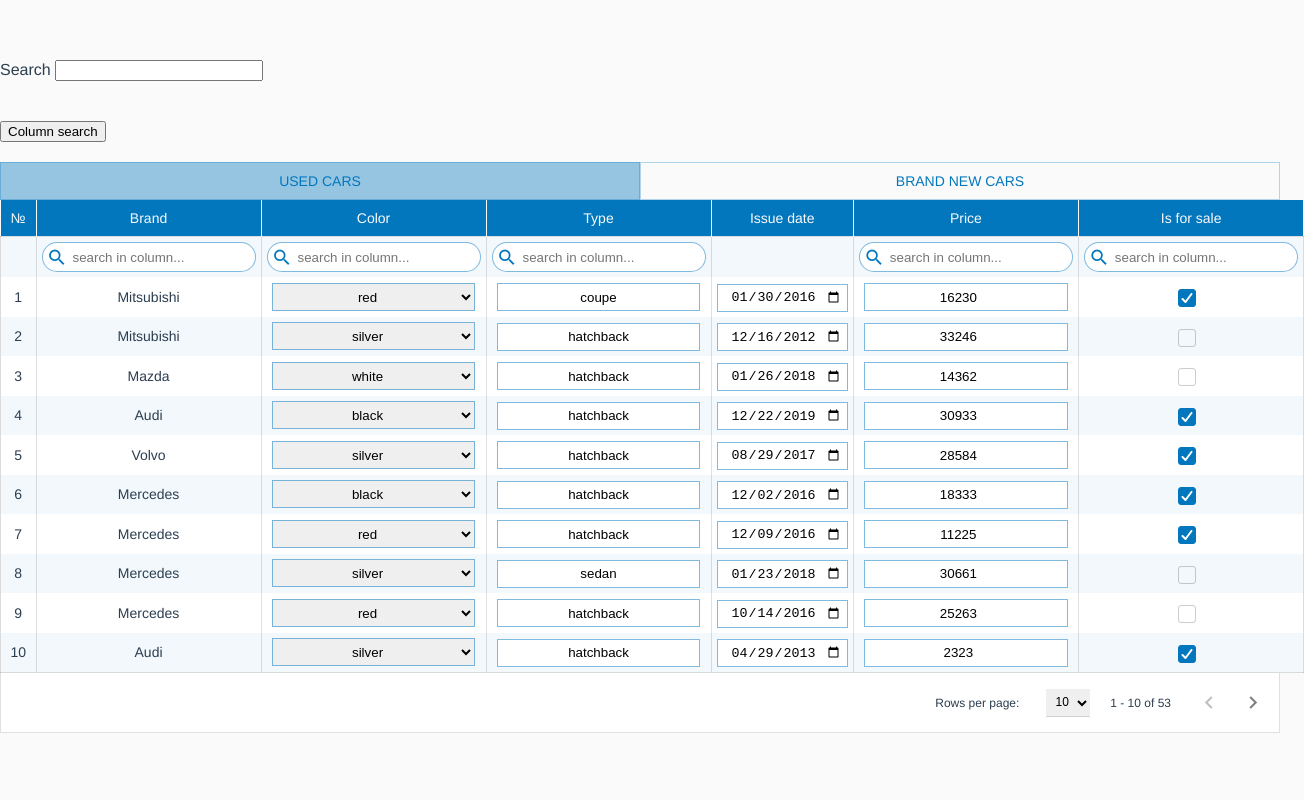
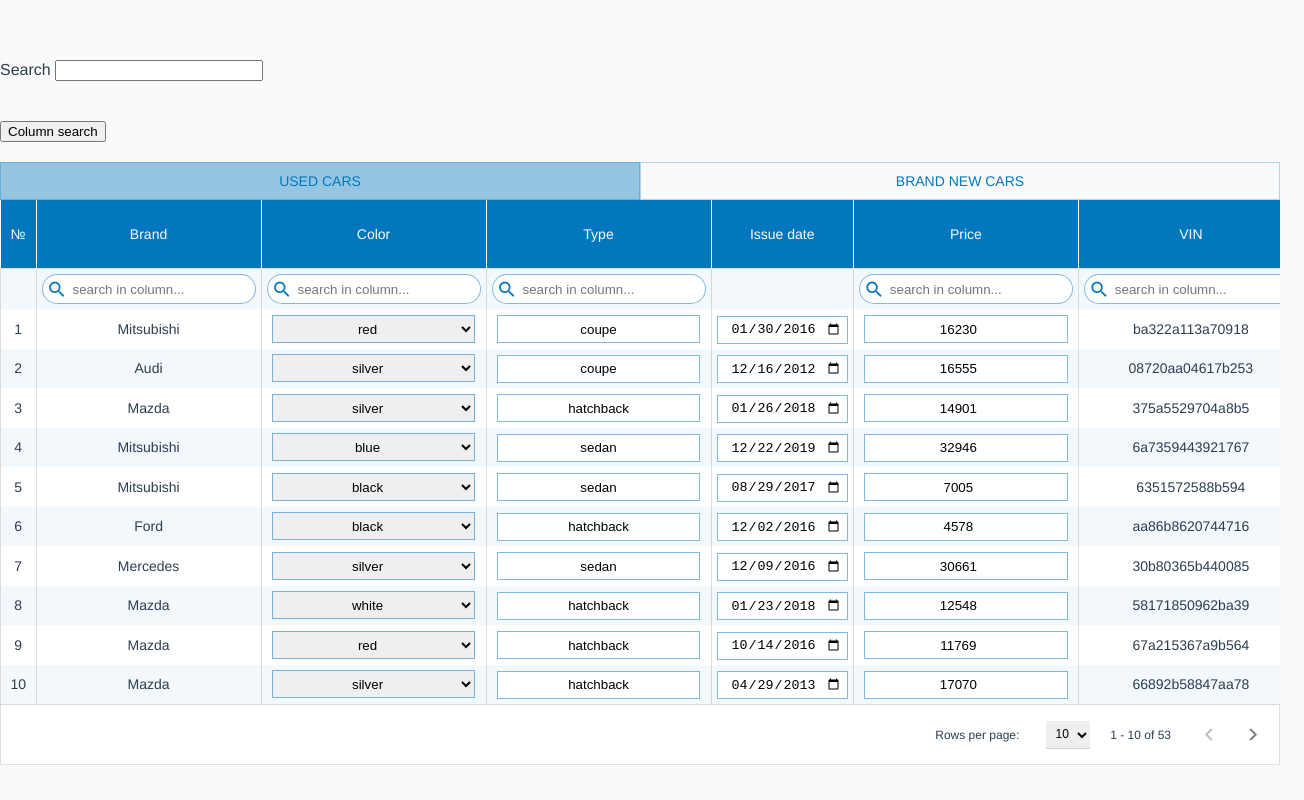
Before and after one commit to russian-stan/vue-flex-table, a Vue app: page / in a window 1280 px wide. Shown: the whole page, 1304 px wide, since content can reach past the window. Built offline with nearby package versions, Linux system fonts and the light colour scheme.

Commit message:
Table styles and horizontal scroll

```diff
--- a/src/App.vue
+++ b/src/App.vue
@@ -63,6 +63,7 @@
           issue_date: randomDate(new Date(2012, 0, 1), new Date()),
           price: Math.round(Math.random() * 35000).toString(),
           for_sale: !!Math.round(Math.random()),
+          vin: Math.random().toString(12).substring(2),
           uid: Math.random().toString(12).substring(2),
         },
       )
@@ -123,12 +124,19 @@
             order: 5,
           },
           {
+            text: 'VIN',
+            row_key: 'vin',
+            sortable: false,
+            filterable: true,
+            order: 6,
+          },
+          {
             text: 'Is for sale',
             row_key: 'for_sale',
             sortable: true,
-            filterable: true,
+            filterable: false,
             col_type: 'checkbox',
-            order: 6,
+            order: 7,
           },
         ],
         rows: this.generateRows(),
--- a/src/components/VFTable.vue
+++ b/src/components/VFTable.vue
@@ -1,7 +1,6 @@
 <template>
   <div class="vf-table">
 
-    <div class="table-wrapper">
     <div v-if="tables.length > 1" class="table-tabs">
       <button
        v-for="(table, index) in tables"
@@ -13,12 +12,14 @@
         {{table.label}}
       </button>
     </div>
-
+    <div class="table-wrapper">
       <table>
+        <!--======================= COLGROUP =======================-->
         <colgroup v-if="!isNoHeaders">
           <col
            v-for="header in tablesModel[tab].headers"
            :key="header.row_key"
+           :style="{'width': calculateColumnWidth(header.row_key)}"
           >
         </colgroup>
 
@@ -29,7 +30,6 @@
           <th
            v-for="header in tablesModel[tab].headers"
            :key="header.row_key"
-           :style="{'width': calculateColumnWidth(header.row_key)}"
            :class="{
              'active': header.sortable && header.row_key === currentColumnName[tab],
              'pointer': header.sortable
@@ -145,6 +145,7 @@
                       <polyline points="1.5 6 4.5 9 10.5 1"></polyline>
                     </svg>
                   </span>
+                    <!--Label name-->
                     <span></span>
                 </label>
               </template>
@@ -176,7 +177,7 @@
 
         </tbody>
       </table>
-
+    </div>
     <div v-if="!hideDefaultFooter" class="table-footer">
       <div class="rows-count">
 
@@ -217,8 +218,6 @@
         </button>
       </div>
     </div>
-    </div>
-
   </div>
 </template>
 
--- a/src/styles/vf-table-styles.scss
+++ b/src/styles/vf-table-styles.scss
@@ -6,7 +6,8 @@
   width: 100%;
 
   .table-wrapper {
-    width: 100%;
+    overflow-x: auto;
+    overflow-y: hidden;
   }
 
   .table-tabs {
@@ -403,8 +404,8 @@
   }
 }
 
-@keyframes wave {
-  50% {
-    transform: scale(.9);
-  }
-}
+//@keyframes wave {
+//  50% {
+//    transform: scale(.9);
+//  }
+//}
```
Lines whose indentation alone changed are shown as unchanged.
